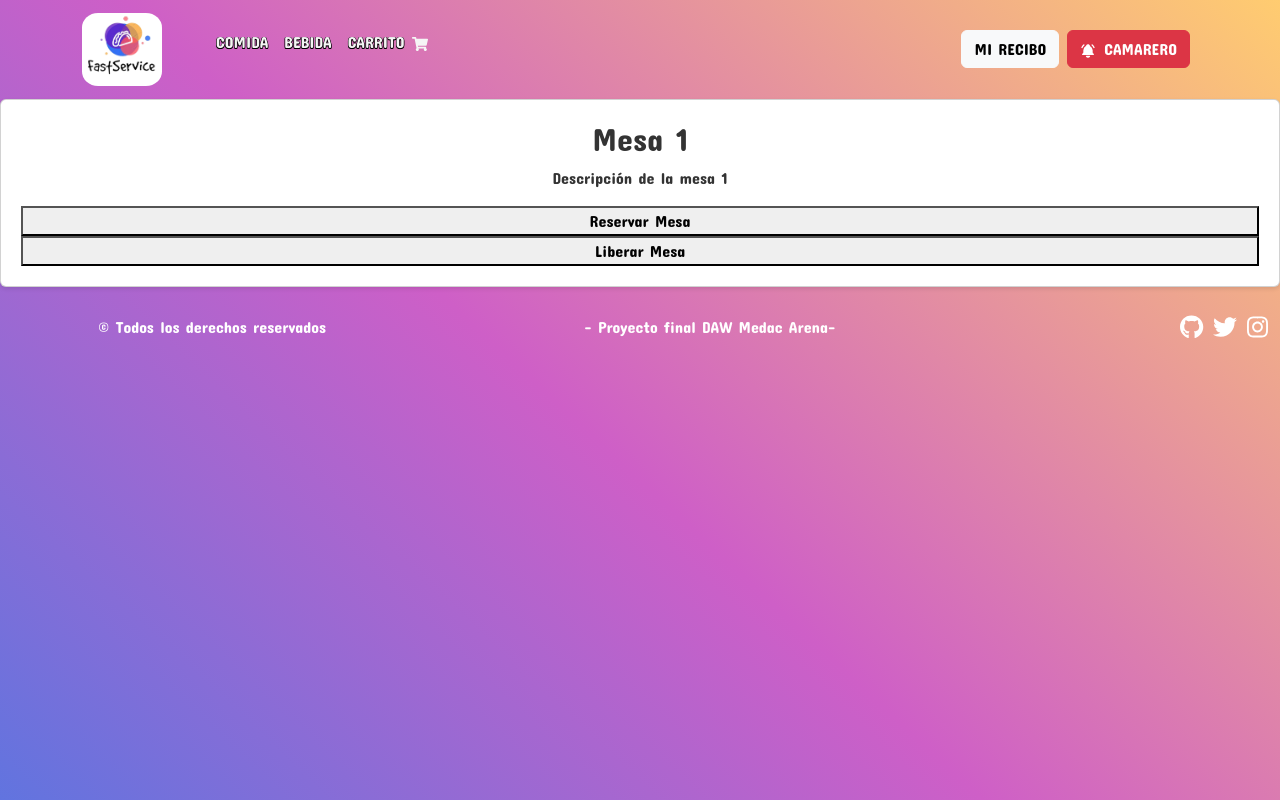
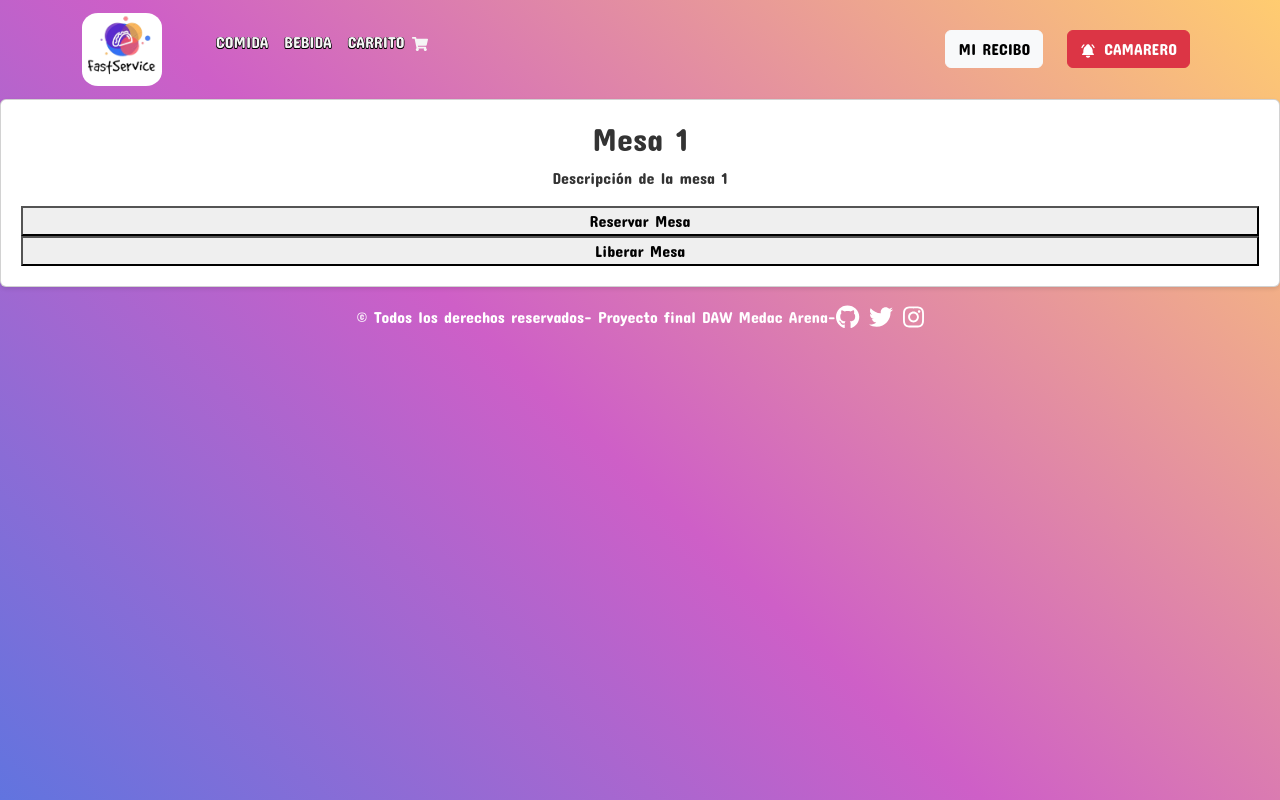
Before and after one commit to proyecto-FastService/proyecto-frontend, a React (Create React App) app: page /productos/0/1 in a window 1280 px wide. Built offline with nearby package versions, Linux system fonts and the light colour scheme; no server answers.

Commit message:
checkto pointo

```diff
--- a/src/App.css
+++ b/src/App.css
@@ -61,6 +61,37 @@ p.card-text {
 .custom-navbar {
   position: relative;
 }
+
+.custom-hover-mi-recibo:hover button{
+  color: white !important;
+  -webkit-text-stroke-width: 0px;
+  -webkit-text-stroke-color: #4158D0;
+  background-color: lightgreen;
+}
+
+
+.custom-hover-camarero:hover button{
+  color: white !important;
+  -webkit-text-stroke-width: 0px;
+  -webkit-text-stroke-color: #4158D0;
+}
+
+.custom-hover-camarero:hover .bell-icon {
+  animation: tintinear 0.5s infinite;
+}
+
+@keyframes tintinear {
+  0% {
+    transform: rotate(0);
+  }
+  50% {
+    transform: rotate(35deg);
+  }
+  100% {
+    transform: rotate(0);
+  }
+}
+
 
 
 
@@ -155,36 +186,28 @@ p.card-text {
 
 /* CSS DEL FOOTER */
 
-.scroll-up-button-container {
-  width: 30px;
-  height: 30px;
-}
 
-.scroll-up-button-transition {
-  width: 30px !important;
-  height: 30px !important;
+.container1 {
+  display: flex;
+  flex-direction: column;
+  min-height: 100vh;
 }
 
 .footer {
-
-  bottom: 0;
-  position: relative;
-  margin-top: 10px;
-  width: 100%;
   display: flex;
   justify-content: space-around;
   align-items: center;
-  color: #ffff;
+  color: #ffffff;
   padding: 10px;
 }
 
 .container-footer {
-  width: 100%;
   display: flex;
   justify-content: space-between;
   align-items: center;
   padding: 2px;
 }
+
 
 .social-icons {
   display: flex;
@@ -214,7 +237,7 @@ p.card-text {
 }
 
 .social-icons a:hover {
-  color: #FFCC70;
+  color: #4158D0;
 }
 
 .footer-left,
--- a/src/App.js
+++ b/src/App.js
@@ -4,13 +4,13 @@ import Navbar from './components/Navegationbar';
 import Productos from './components/Productos';
 import Carrito from './components/Carrito';
 import { CartProvider } from './context/cartContext';
-import './App.css';
 import Footer from './components/Footer';
 import Pagar from './components/Pagar';
 import PanelAdmin from './components/administrador/PanelAdmin';
 import MesaCard from './components/administrador/MesaCard';
 import ProductEditor from './components/administrador/ProductEditor';
 import AdminNavegationbar from './components/administrador/AdminNavegationbar';
+import './App.css';
 
 function App() {
   const mesa = localStorage.getItem('mesa');
--- a/src/components/Navegationbar.js
+++ b/src/components/Navegationbar.js
@@ -35,15 +35,20 @@ function Navegationbar() {
               {cartItemCount > 0 && <span className="cart-count">({cartItemCount})</span>}
               <FaShoppingCart style={{ marginLeft: '0.5rem' }} className="cart-icon text-ligthl" />
             </Nav.Link>
-            <Nav.Link as={NavLink} to="/pagar" activeClassName="active-link" className="ms-lg-auto">
-              <div className="d-flex align-items-center">
-                <button className="btn btn-light " style={{ marginRight: '0.5rem' }} >MI RECIBO</button>
+            <div className="d-flex align-items-center ms-auto">
+              <Nav.Link as={NavLink} to="/pagar" activeClassName="active-link" className="custom-hover-mi-recibo">
+                <button className="btn btn-light" style={{ marginRight: '0.5rem' }}>MI RECIBO</button>
+              </Nav.Link>
+
+              <Nav.Link as={NavLink} to="/" activeClassName="active-link" className="custom-hover-camarero">
                 <button className="btn btn-danger">
-                  <TbBellRingingFilled style={{ marginRight: '0.5rem' }} />
+                  <span className="hover-bell">
+                    <TbBellRingingFilled className="bell-icon" style={{ marginRight: '0.5rem' }} />
+                  </span>
                   CAMARERO
                 </button>
-              </div>
-            </Nav.Link>
+              </Nav.Link>
+            </div>
 
           </Nav>
         </Navbar.Collapse>
```
